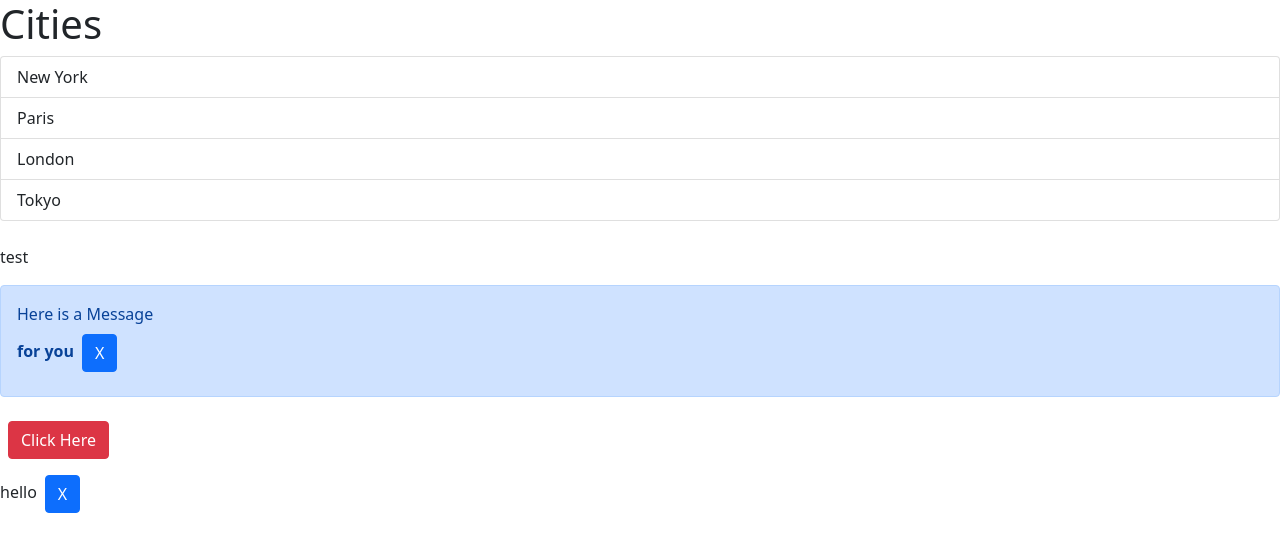
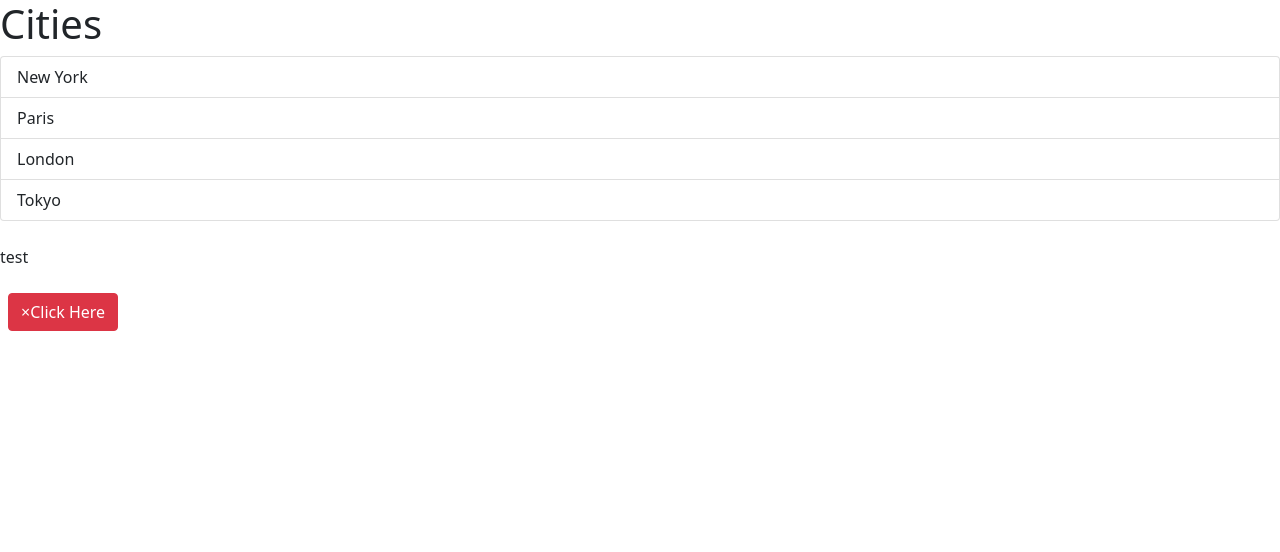
Before and after one commit to RiFactor/mosh-react-18-app, a React (Vite) app: page / in a window 1280 px wide. Shown: the top 552 px of the page. Built offline with nearby package versions, Linux system fonts and the light colour scheme; the HTML template or start-up script is replaced by a standard one.

Commit message:
Solution: Showing An Alert

```diff
--- a/src/App.tsx
+++ b/src/App.tsx
@@ -36,10 +36,6 @@ const App = () => {
       />
       {/* <ListGroup /> */}
 
-      <Alert>
-        Here is a <span>Message</span> <br />
-        <strong>for you</strong>
-      </Alert>
       {/* <Button
         onClick={handleWarningButtonClick}
         buttonType="warning"
@@ -50,7 +46,7 @@ const App = () => {
       <Button buttonType="danger" onClick={handlePrimaryButtonClick}>
         Click Here
       </Button>
-      <DismissibleAlert />
+      {/* <DismissibleAlert /> */}
     </div>
   );
 };
--- a/src/components/Alert.tsx
+++ b/src/components/Alert.tsx
@@ -17,9 +17,15 @@ const Alert = ({ children }: IProps) => {
   };
 
   return (
-    <div className={classNames("alert alert-primary", hideAlert && "hide")}>
+    <div
+      role="alert"
+      className={classNames(
+        "alert alert-warning alert-dismissible fade show",
+        hideAlert && "hide"
+      )}
+    >
       {children}
-      <Button onClick={handleClose}>X</Button>
+      {/* <Button onClick={handleClose}>X</Button> */}
     </div>
   );
 };
--- a/src/components/Button.tsx
+++ b/src/components/Button.tsx
@@ -2,6 +2,8 @@
 
 import { MouseEvent } from "react";
 import classNames from "classnames";
+import Alert from "./Alert";
+import { useState } from "react";
 
 interface IProps {
   buttonType?:
@@ -25,16 +27,43 @@ const Button = ({
   onClick,
 }: //   hide = true,
 IProps) => {
+  const [showAlert, setShowAlert] = useState(false);
+
   return (
+    <>
+      {showAlert && (
+        <Alert>
+          <strong>Holy guacamole!</strong> You should check in on some of those
+          fields below.
           <button
-      onClick={(event: MouseEvent) => onClick(event)}
+            onClick={() => setShowAlert(false)}
+            type="button"
+            className="close"
+            data-dismiss="alert"
+            aria-label="Close"
+          >
+            <span aria-hidden="true">&times;</span>
+          </button>
+        </Alert>
+      )}
+
+      <button
+        aria-label="Close"
+        data-dismiss="alert"
+        type="button"
+        onClick={(event: MouseEvent) => {
+          onClick(event);
+          setShowAlert(true);
+        }}
         className={classNames(
-        `m-2 btn btn-${buttonType}`
+          `close m-2 btn btn-${buttonType}`
           //   , hide && "hide"
         )}
       >
+        <span aria-hidden="true">&times;</span>
         {children}
       </button>
+    </>
   );
 };
 
```
Lines whose indentation alone changed are shown as unchanged.
